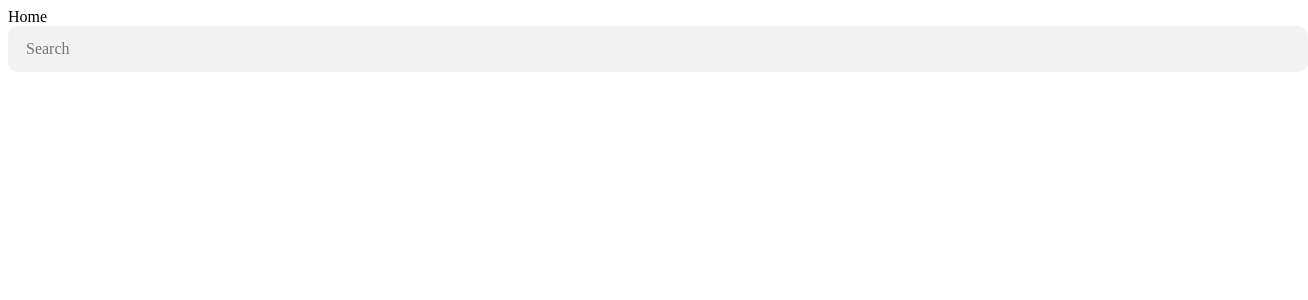
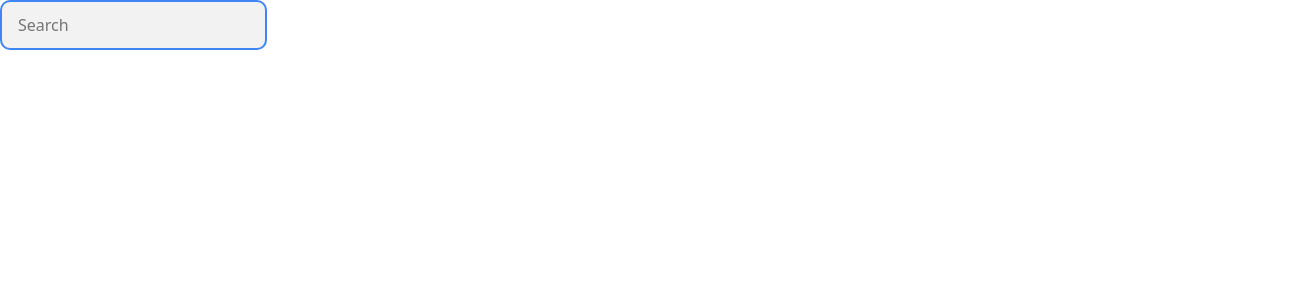
Before and after one commit to Tolik9924/react-camp-2025, a React (Vite) app: page / in a window 1280 px wide. Shown: the top 300 px of the page, 1308 px wide, since content can reach past the window. Built offline with nearby package versions, Linux system fonts and the light colour scheme.

Commit message:
style: basic styles in src/index.css and changing styles in ui-componenrs/input/Input.module.css

```diff
--- a/src/App.tsx
+++ b/src/App.tsx
@@ -1,10 +1,10 @@
 import './App.css';
 import { Input } from './ui-components/input';
+
 
 const App = () => {
 	return (
 		<div>
-			Home
 			<Input placeholder="Search" fullWidth />
 		</div>
 	);
--- a/src/index.css
+++ b/src/index.css
@@ -0,0 +1,92 @@
+:root {
+  --font-family-main: system-ui, -apple-system, BlinkMacSystemFont,
+    'Segoe UI', Inter, Roboto, sans-serif;
+
+  --font-weight-regular: 400;
+  --font-weight-medium: 500;
+  --font-weight-semibold: 600;
+  --font-weight-bold: 700;
+
+  --font-size-xs: 12px;
+  --font-size-sm: 14px;
+  --font-size-md: 16px;
+  --font-size-lg: 18px;
+  --font-size-xl: 22px;
+
+  --space-2xs: 4px;
+  --space-xs: 6px;
+  --space-sm: 8px;
+  --space-md: 12px;
+  --space-lg: 16px;
+  --space-xl: 20px;
+
+  --control-height-xs: 28px;
+  --control-height-sm: 34px;
+  --control-height-md: 40px;
+  --control-height-lg: 48px;
+  --control-height-xl: 56px;
+
+  --radius-sm: 6px;
+  --radius-md: 8px;
+  --radius-lg: 10px;
+
+  --color-text: #000000;
+  --color-bg: #ffffff;
+
+
+
+
+
+  --color-primary-500: #6fa2f4;
+  --color-primary-600: #4085f4;
+  --color-primary-700: #0847ac;
+
+
+  --color-secondary-500: #b2b0a5;
+  --color-secondary-600: #a59f7e;
+  --color-secondary-700: #99905c;
+
+  --color-success-500: #22c55e;
+  --color-success-600: #179144;
+  --color-success-700: #07451d;
+
+  --color-error-500: #ef4444;
+  --color-error-600: #a32929;
+  --color-error-700: #4d0c0c;
+
+
+  --color-border: #e5e7eb;
+  --color-surface: #f2f2f2;
+
+  --transition-fast: 0.15s ease;
+  --transition-base: 0.25s ease;
+}
+
+*,
+*::before,
+*::after {
+  box-sizing: border-box;
+  margin: 0;
+  padding: 0;
+}
+
+html {
+  font-size: 16px;
+}
+
+body {
+  font-family: var(--font-family-main);
+  font-weight: var(--font-weight-regular);
+  color: var(--color-text);
+  background-color: var(--color-bg);
+  line-height: 1.4;
+}
+
+input,
+textarea {
+  font-family: inherit;
+  font-size: var(--font-size-md);
+  outline: none;
+  border: none;
+  background: transparent;
+}
--- a/src/ui-components/input/Input.module.css
+++ b/src/ui-components/input/Input.module.css
@@ -1,80 +1,63 @@
 /* stylelint-disable css-modules/no-unused-class */
-
 .input {
-	border: 2px solid transparent;
-	background: #f2f2f2;
-	color: #000;
-	border-radius: 10px;
-	outline: none;
-	transition: 0.25s ease;
-	font-family: inherit;
+  background: var(--color-surface);
+  border-radius: var(--radius-lg);
+  transition: var(--transition-base);
+  border: 2px solid transparent;
 }
 
 .XL {
-	font-size: 22px;
-	padding: 16px 20px;
-}
-
-.big {
-	font-size: 18px;
-	padding: 14px 18px;
+	font-size: var(--font-size-xl);
+	padding:  var(--space-lg) var(--space-xl);
 }
 
 .medium {
-	font-size: 16px;
-	padding: 12px 16px;
+  font-size: var(--font-size-md);
+  padding: var(--space-md) var(--space-lg);
 }
 
 .small {
-	font-size: 14px;
-	padding: 8px 12px;
+	font-size: var(--font-size-sm);
+	padding: var(--space-sm) var(--space-md);
 }
 
 .XS {
-	font-size: 12px;
-	padding: 6px 10px;
+	font-size: var(--font-size-xs);
+	padding: var(--space-xs) var(--space-sm);
 }
 
 .primary {
-	border-color: #3b82f6;
+  border-color: var(--color-primary-600);
 }
 
 .secondary {
-	border-color: #64748b;
+	border-color: var(--color-secondary-600);
 }
 
 .success {
-	border-color: #22c55e;
+	border-color: var(--color-succes-600)
 }
 
 .error {
-	border-color: #ef4444;
+	border-color: var(--color-error-600);
 }
 
 .input.primary:focus {
-	border-color: #3b82f6;
-	box-shadow: 0 0 8px rgba(59, 130, 246, 0.6);
+	border-color: var(--color-primary-600);
+	box-shadow: 0 0 8px var(--color-primary-700);
 }
 
 .input.secondary:focus {
-	border-color: #64748b;
-	box-shadow: 0 0 8px rgba(100, 116, 139, 0.6);
+	border-color: var(--color-secondary-600);
+	box-shadow: var(--color-secondary-700);
 }
 
 .input.success:focus {
-	border-color: #22c55e;
-	box-shadow: 0 0 8px rgba(34, 197, 94, 0.6);
+	border-color: var(--color-succes-600);
+	box-shadow: var(--color-succes-700);
 }
 
 .input.error:focus {
-	border-color: #ef4444;
-	box-shadow: 0 0 8px rgba(239, 68, 68, 0.6);
+	border-color: var(--color-error-600);
+	box-shadow: var(--color-error-700);
 }
-
-.input:hover {
-	background: #ededed;
-}
-
-.fullWidth {
-	width: 100%;
-}
--- a/src/ui-components/input/Input.tsx
+++ b/src/ui-components/input/Input.tsx
@@ -1,28 +1,32 @@
 /* eslint-disable css-modules/no-unused-class */
 import React from 'react';
 import styles from './Input.module.css';
+
 
 type Size = 'XL' | 'big' | 'medium' | 'small' | 'XS';
 type Theme = 'primary' | 'secondary' | 'success' | 'error';
 
 interface InputProps {
 	value?: string;
+	type?: string;
 	placeholder?: string;
 	fullWidth?: boolean;
+	disabled?: boolean;
 	size?: Size;
 	theme?: Theme;
 	onChange?: (e: React.ChangeEvent<HTMLInputElement>) => void;
 }
 
-const Input = ({ value, placeholder, fullWidth, size = 'medium', theme, onChange }: InputProps) => {
+const Input = ({ value, type, placeholder, fullWidth, disabled = false, size = 'medium', theme = 'primary', onChange }: InputProps) => {
 	let className = styles.input;
 
 	if (size) className += ' ' + styles[size];
 	if (theme) className += ' ' + styles[theme];
 	if (fullWidth) className += ' ' + styles.fullWidth;
+	if (disabled) className += ' ' + styles.disabled;
 
 	return (
-		<input value={value} placeholder={placeholder} className={className} onChange={onChange} />
+		<input value={value} type={type} placeholder={placeholder} className={className} onChange={onChange}/>
 	);
 };
 
```
